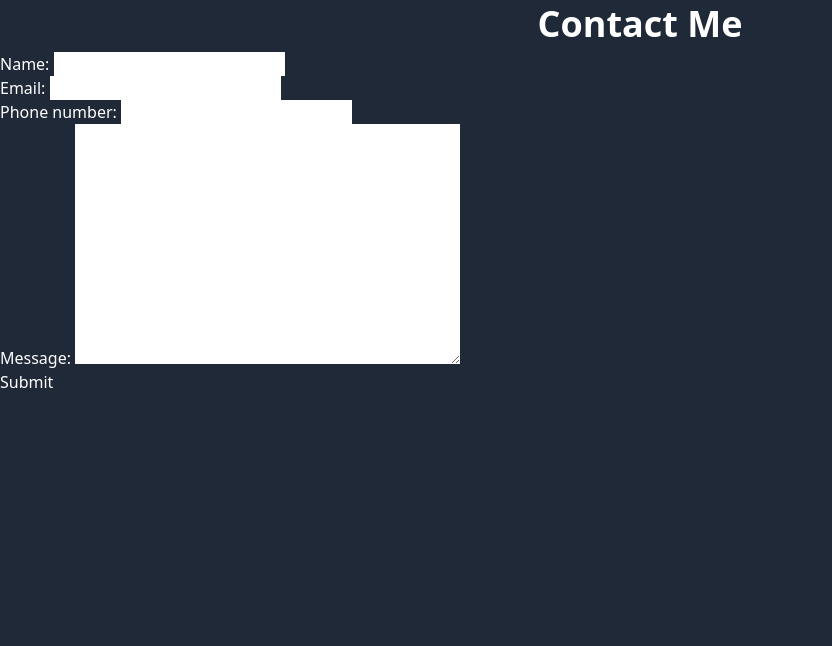
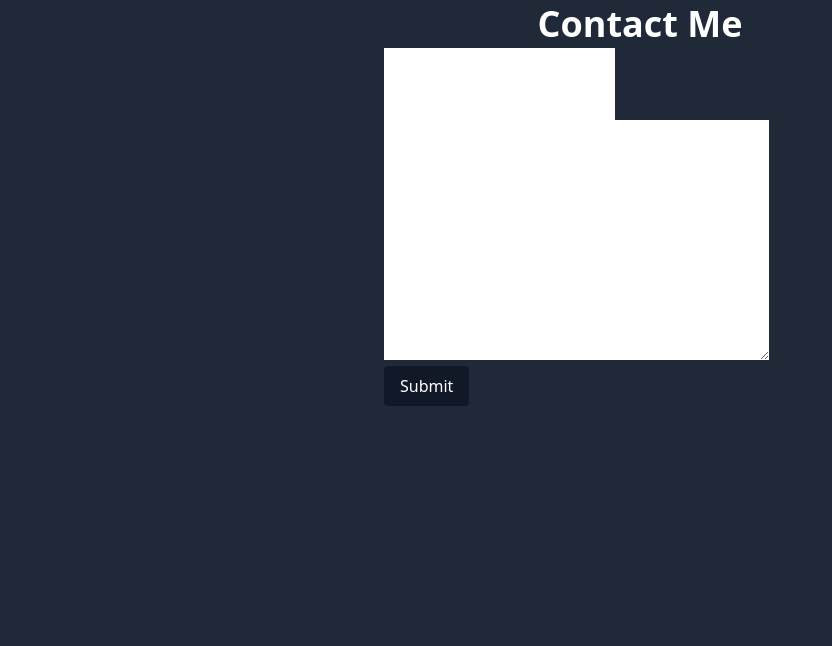
Before and after one commit to ZanderCoding/Portfo_Django, a Django app: page /contact/ in a window 1280 px wide. Shown: the part 85-731 px from the top of the page, without its empty margins (0-832 px from the left). Run offline with Django 4.2, Linux system fonts and the light colour scheme; some libraries are stand-ins or nearby versions.

Commit message:
updated contact page

```diff
--- a/portfo/forms.py
+++ b/portfo/forms.py
@@ -7,3 +7,9 @@ class ContactForm(forms.ModelForm):
     class Meta:
         model = Contact
         fields = ['name', 'email', 'phone_number', 'message']
+        widgets = {
+            'name': forms.TextInput(attrs={'class': 'text-red-400'}),
+            'email': forms.EmailInput(attrs={'class': 'text-red-400'}),
+            'phone_number': forms.NumberInput(attrs={'class': 'text-red-400'}),
+            'message': forms.Textarea(attrs={'class': 'text-red-400'}),
+        }
--- a/portfo/templates/portfo/_base.html
+++ b/portfo/templates/portfo/_base.html
@@ -3,7 +3,8 @@
     <head>
         <meta charset="UTF-8">
         <meta name="viewport" content="width=device-width, initial-scale=1.0">
-        <script src="https://cdn.tailwindcss.com"></script>
+        {% comment %} <script src="https://cdn.tailwindcss.com"></script> {% endcomment %}
+        <link href="https://cdn.jsdelivr.net/npm/tailwindcss@2.2.19/dist/tailwind.min.css" rel="stylesheet">
         <title>{% block title %}{% endblock title %}</title>
     </head>
     <body class="flex flex-col min-h-screen font-sans bg-gray-800 text-white">
@@ -25,3 +26,4 @@
             <p>This is the Footer</p>
         </footer>
     </body>
+</html>
--- a/portfo/templates/portfo/contact.html
+++ b/portfo/templates/portfo/contact.html
@@ -5,12 +5,25 @@
 
 {% block content %}
     <header class="text-center">
-        <h1 class="text-4xl font-bold mb-2">Contact Me</h1>
+        <h1 class="text-4xl font-bold mb-1">Contact Me</h1>
     </header>
 
-    <form method="POST" action="{% url 'contact' %}" enctype="multipart/form-data">
+    <form method="POST" action="{% url 'contact' %}" class="max-w-lg mx-auto mt-1 " enctype="multipart/form-data">
         {% csrf_token %}
-        {{ form|crispy  }}
-        <button type="submit">Submit</button>
+        <div class="">
+            <div class="">
+                {{ form.name|as_crispy_field }}
+            </div>
+            <div class="">
+                {{ form.email|as_crispy_field }}
+            </div>
+            <div class="">
+                {{ form.phone_number|as_crispy_field }}
+            </div>
+            <div class="">
+                {{ form.message|as_crispy_field }}
+            </div>
+        </div>
+        <input class="bg-gray-900 px-4 py-2 rounded hover:cursor-pointer hover:bg-gray-700" type="submit" value="Submit">
     </form>
 {% endblock content %}
```
Also changed, not shown: db.sqlite3.
